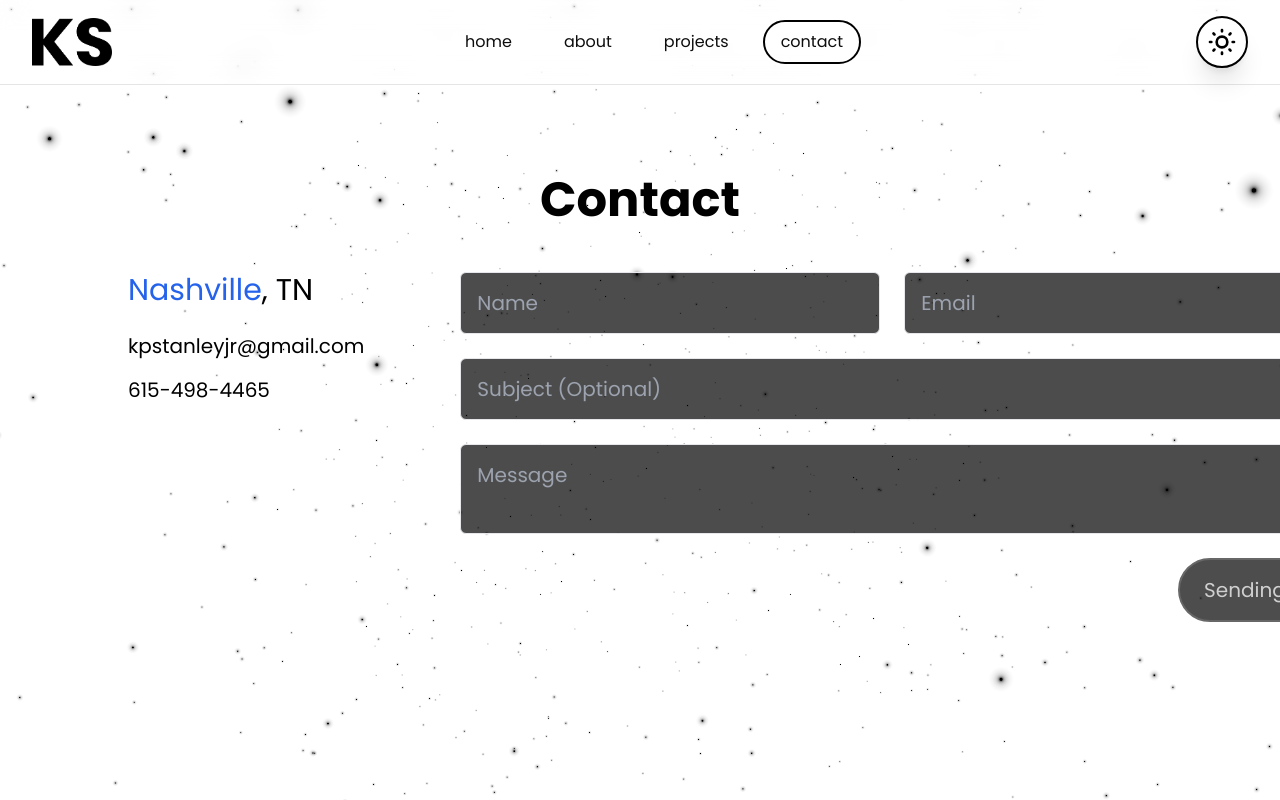
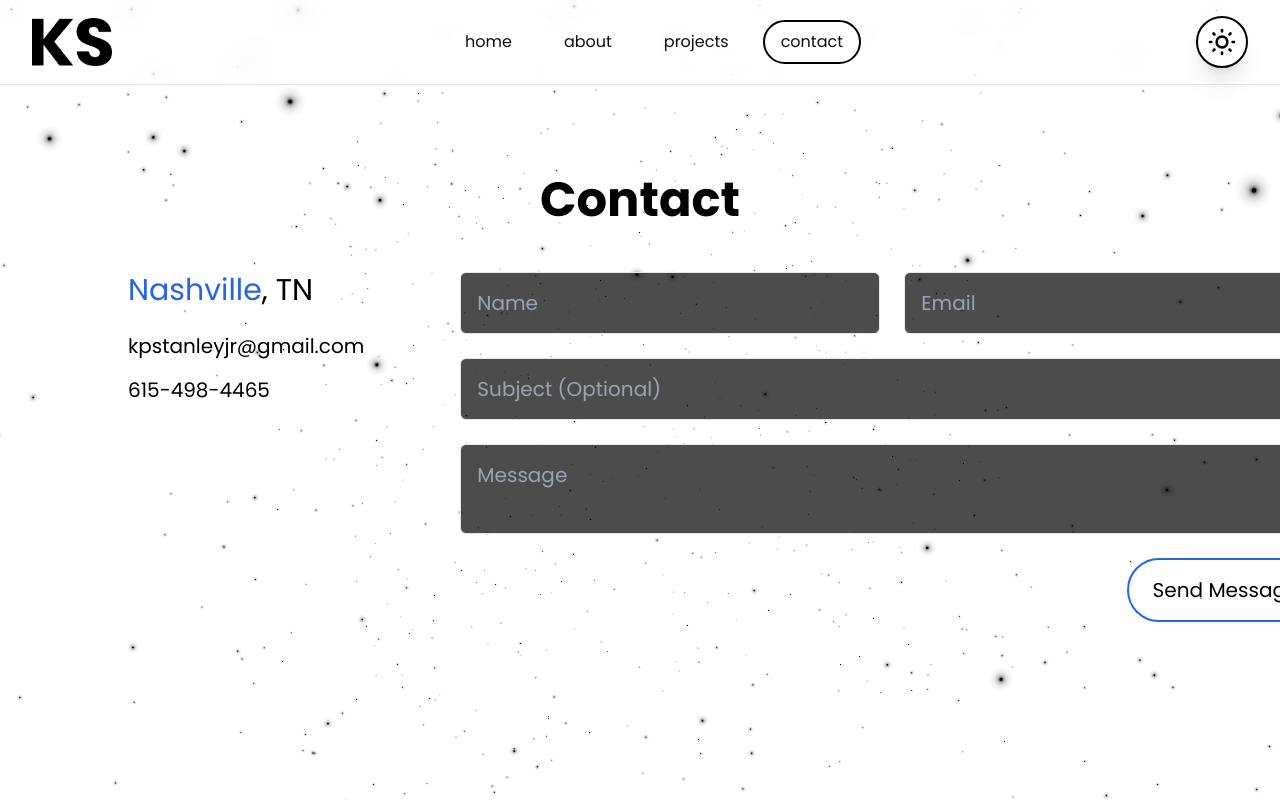
Before and after one commit to KennyStanleyJr/KennyStanleyJr, a Next.js app: page /contact in a window 1280 px wide. Shown: the top 800 px of the page. Built offline with nearby package versions, Linux system fonts and the light colour scheme.

Commit message:
Fix default state of contact form

```diff
--- a/src/pages/contact.tsx
+++ b/src/pages/contact.tsx
@@ -10,7 +10,7 @@ const Contact: NextPage = () => {
     message: '',
   })
 
-  const [state, setState] = useState<'idle' | 'sending' | 'error' | 'success'>('sending')
+  const [state, setState] = useState<'idle' | 'sending' | 'error' | 'success'>('idle')
 
   const handleChange = useCallback(
     (e: ChangeEvent<HTMLInputElement | HTMLTextAreaElement>) => {
```
